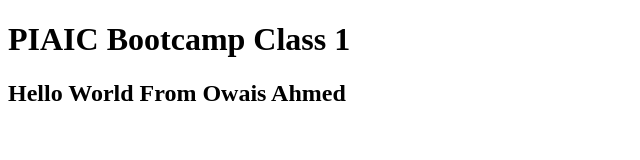
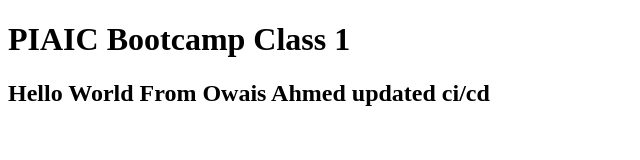
Before and after one commit to owaisahmedkhan/PIAICbootcamp2020, a plain HTML site: page index.html in a window 1280 px wide. Shown: the whole page, without its empty margins (0-640 px from the left). Drawn offline with Linux system fonts and the light colour scheme.

Commit message:
updated index.html
updated index.html

```diff
--- a/index.html
+++ b/index.html
@@ -8,7 +8,7 @@
 <body>
     <h1>PIAIC Bootcamp Class 1</h1>
     <div>
-        <h2>Hello World From Owais Ahmed</h2>
+        <h2>Hello World From Owais Ahmed updated ci/cd</h2>
     </div>
 </body>
 </html>
```
